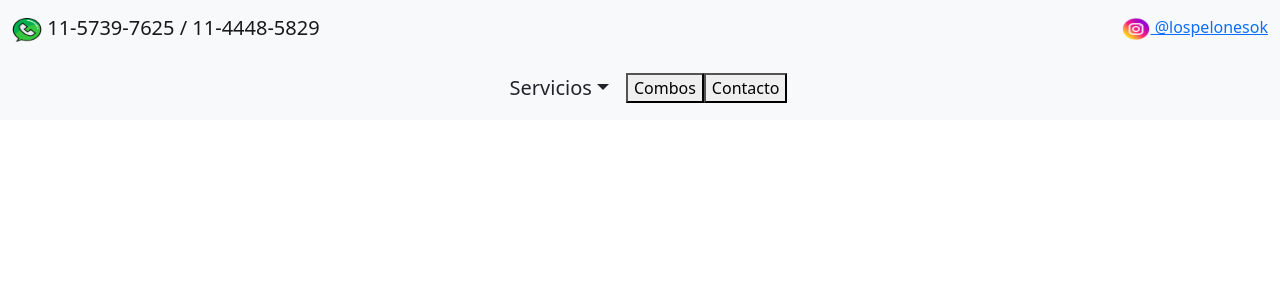
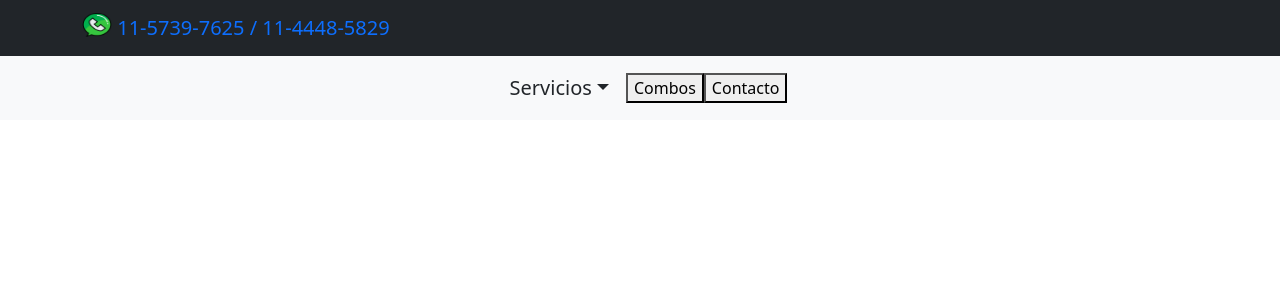
Before and after one commit to marianosanjuan86/Prueba-Reac, a React (Create React App) app: page / in a window 1280 px wide. Shown: the top 300 px of the page. Built offline with nearby package versions, Linux system fonts and the light colour scheme.

Commit message:
crea el componente topbar

```diff
--- a/src/components/TopBar.js
+++ b/src/components/TopBar.js
@@ -1,12 +1,33 @@
 import React from 'react';
 import whatsapp from "../Images/whatsapp.png";
 import instagram from "../Images/instagram.png";
+import { Navbar, Container } from "react-bootstrap";
 
 export const TopBar = () => {
   return (
     <>
-      <nav className="navbar navbar-expand-lg navbar-light bg-light">
-        <div className="container-fluid">
+      <Navbar bg="dark" variant="">
+        <Container>
+          <Navbar.Brand href="#home">
+            <img
+              alt=""
+              src={ whatsapp }
+              width="30"
+              height="24"
+              className="d-inline-block align-top"
+              />{' '}
+              11-5739-7625 / 11-4448-5829
+          </Navbar.Brand>
+        </Container>
+      </Navbar>
+
+    </>
+
+  )
+};
+
+/*<nav className="navbar navbar-expand-lg navbar-light bg-light ">
+        <div className="container-fluid topbar" >
           <span className='navbar-brand' >
             <img src={ whatsapp } width="30" height="24" /> 11-5739-7625 / 11-4448-5829
           </span>
@@ -15,8 +36,4 @@ export const TopBar = () => {
           </a>
         </div>
       </nav>
-
-    </>
-
-  )
-};
+*/
```
